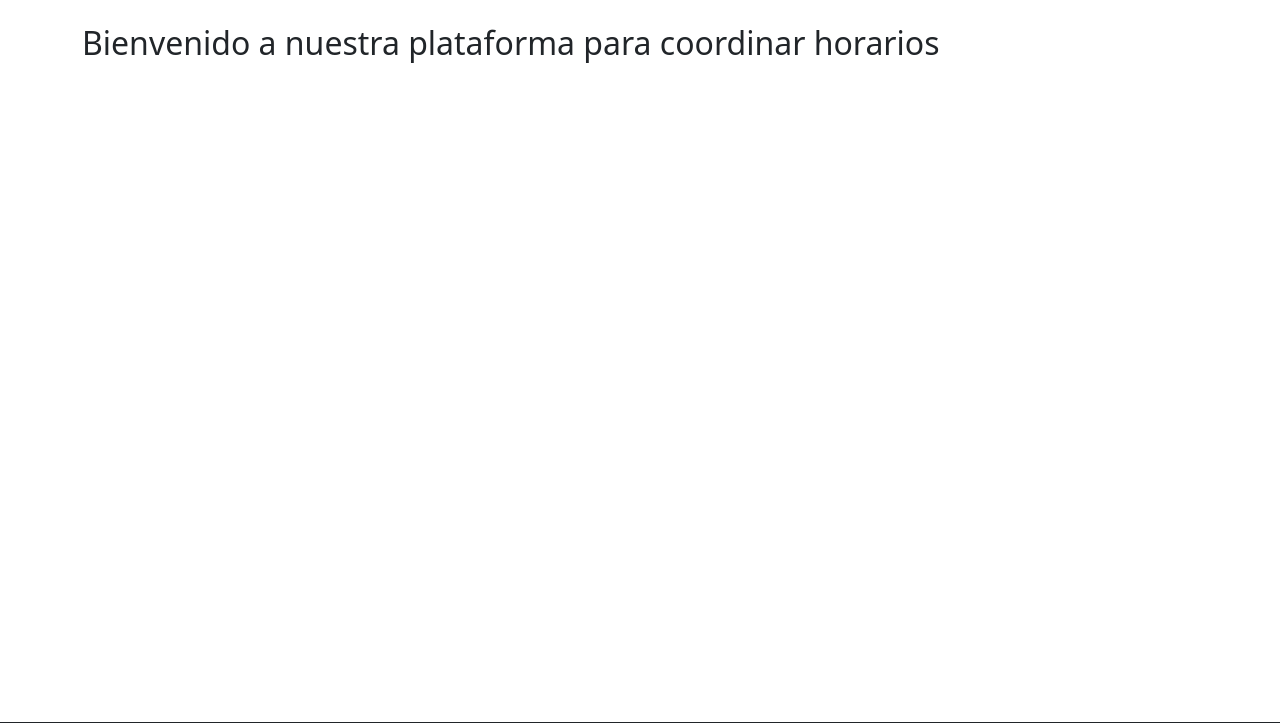
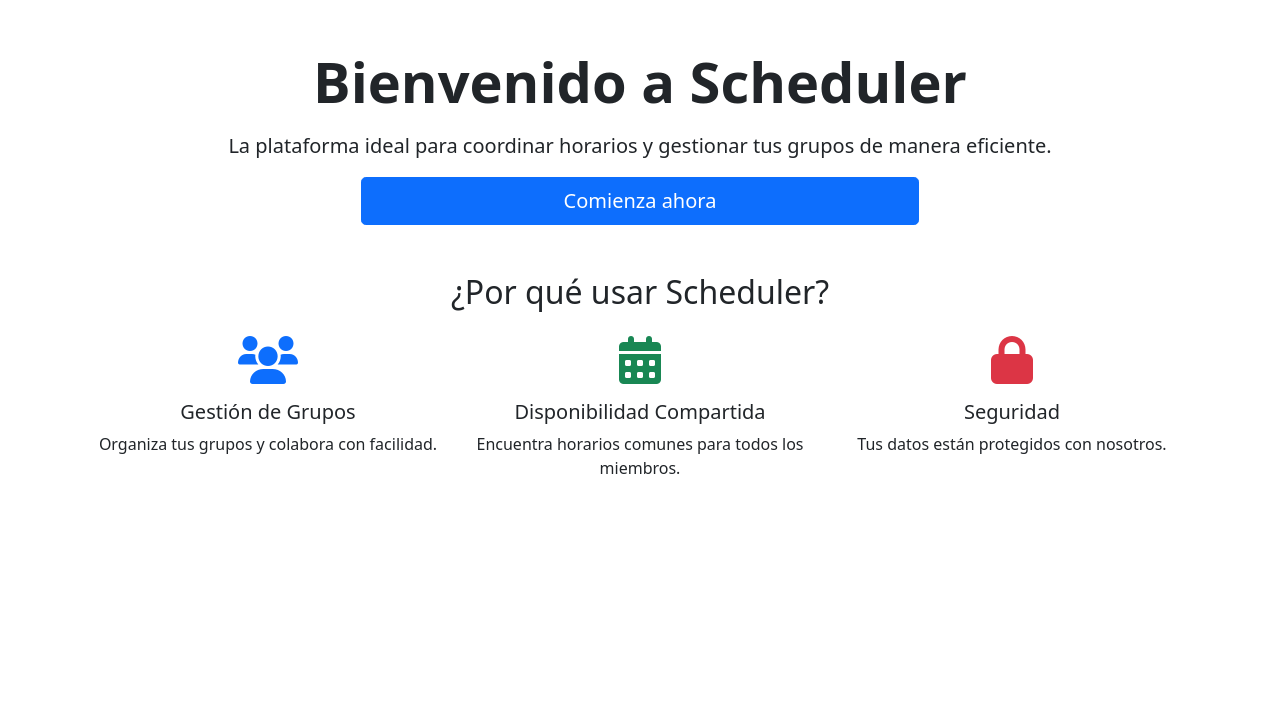
Before and after one commit to AlbertoZuiga/scheduler, a Flask app: page / in a window 1280 px wide. Shown: the part 56-779 px from the top of the page. Run offline with Flask 3, Linux system fonts and the light colour scheme.

Commit message:
some improovements

```diff
--- a/app/models/__init__.py
+++ b/app/models/__init__.py
@@ -1,3 +1,5 @@
 from app.models.user import User
 from app.models.group import Group
-from app.models.group_member import GroupMember
+from app.models.group_member import GroupMember, RoleEnum
+from app.models.availability import Availability
+from app.models.user_availability import UserAvailability
--- a/app/routes/main_routes.py
+++ b/app/routes/main_routes.py
@@ -1,7 +1,5 @@
 from flask import Blueprint, render_template
 from flask_login import login_required, current_user
-from app.models.group import Group
-from app.models.group_member import GroupMember
 
 main_bp = Blueprint('main', __name__)
 
--- a/app/templates/main/index.html
+++ b/app/templates/main/index.html
@@ -2,6 +2,33 @@
 
 {% block title %}Inicio{% endblock %}
 
-{% block content%}
-    <h2>Bienvenido a nuestra plataforma para coordinar horarios</h2>
+{% block content %}
+<div class="text-center mt-5">
+    <h1 class="display-4 fw-bold">Bienvenido a Scheduler</h1>
+    <p class="lead mt-3">La plataforma ideal para coordinar horarios y gestionar tus grupos de manera eficiente.</p>
+    <div class="d-grid gap-2 col-6 mx-auto">
+        <a href="{{ url_for('groups.index') }}" class="btn btn-primary btn-lg">Comienza ahora</a>
+    </div>
+</div>
+
+<div class="container mt-5">
+    <h2 class="text-center mb-4">¿Por qué usar Scheduler?</h2>
+    <div class="row">
+        <div class="col-md-4 text-center">
+            <i class="fas fa-users fa-3x text-primary mb-3"></i>
+            <h5>Gestión de Grupos</h5>
+            <p>Organiza tus grupos y colabora con facilidad.</p>
+        </div>
+        <div class="col-md-4 text-center">
+            <i class="fas fa-calendar-alt fa-3x text-success mb-3"></i>
+            <h5>Disponibilidad Compartida</h5>
+            <p>Encuentra horarios comunes para todos los miembros.</p>
+        </div>
+        <div class="col-md-4 text-center">
+            <i class="fas fa-lock fa-3x text-danger mb-3"></i>
+            <h5>Seguridad</h5>
+            <p>Tus datos están protegidos con nosotros.</p>
+        </div>
+    </div>
+</div>
 {% endblock %}
```
Also changed, not shown: app/models/group_member.py (+8 -0 lines), app/routes/group_routes.py (+31 -8 lines), app/templates/groups/members.html (+13 -3 lines), app/templates/groups/show.html (+14 -6 lines).
